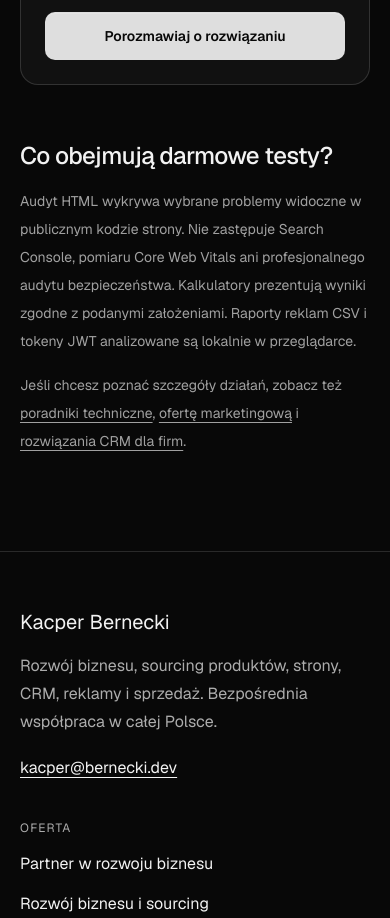
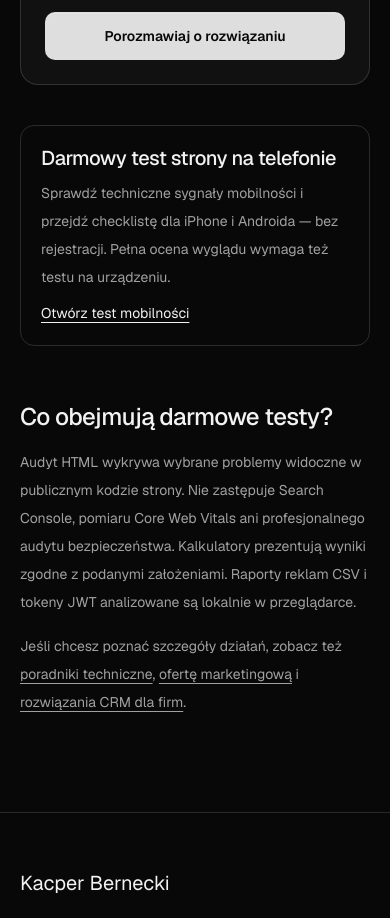
Before and after one commit to ft4k696bk6-prog/kacper-portfolio, a Next.js app: page /narzedzia in a window 390 px wide. Shown: the part 3000-3918 px from the top of the page. Built offline with nearby package versions, Linux system fonts and the light colour scheme; no server answers.

Commit message:
feat(tools): expose free mobile QA checker from toolbox hub

```diff
--- a/src/app/(pl)/narzedzia/page.tsx
+++ b/src/app/(pl)/narzedzia/page.tsx
@@ -25,6 +25,11 @@ export default function FreeToolsPage(){
    <div><p className="page-eyebrow">Potrzebujesz wdrożenia?</p><h2 className="mt-3 text-2xl font-medium">Wykryłeś problem? Mogę go naprawić.</h2><p className="mt-3 max-w-2xl text-sm leading-7 text-white/65">Zajmuję się stronami internetowymi, kampaniami Meta Ads, CRM i automatyzacją. Same testery są darmowe — możesz z nich korzystać bez zamawiania usług.</p></div>
    <Link href="/kontakt" className="brand-action inline-flex min-h-12 items-center justify-center rounded-lg px-5 text-sm">Porozmawiaj o rozwiązaniu</Link>
   </section>
+  <Link href="/narzedzia/test-mobilnosci-strony" className="mt-10 block max-w-3xl rounded-xl border border-white/15 p-5 transition-colors hover:border-white/40">
+    <h2 className="text-xl font-medium">Darmowy test strony na telefonie</h2>
+    <p className="mt-2 text-sm leading-7 text-white/65">Sprawdź techniczne sygnały mobilności i przejdź checklistę dla iPhone i Androida — bez rejestracji. Pełna ocena wyglądu wymaga też testu na urządzeniu.</p>
+    <span className="mt-3 inline-block text-sm underline underline-offset-4">Otwórz test mobilności</span>
+  </Link>
   <section className="mt-14 max-w-3xl space-y-4">
    <h2 className="text-2xl">Co obejmują darmowe testy?</h2>
    <p className="text-sm leading-7 text-white/65">Audyt HTML wykrywa wybrane problemy widoczne w publicznym kodzie strony. Nie zastępuje Search Console, pomiaru Core Web Vitals ani profesjonalnego audytu bezpieczeństwa. Kalkulatory prezentują wyniki zgodne z podanymi założeniami. Raporty reklam CSV i tokeny JWT analizowane są lokalnie w przeglądarce.</p>
```
